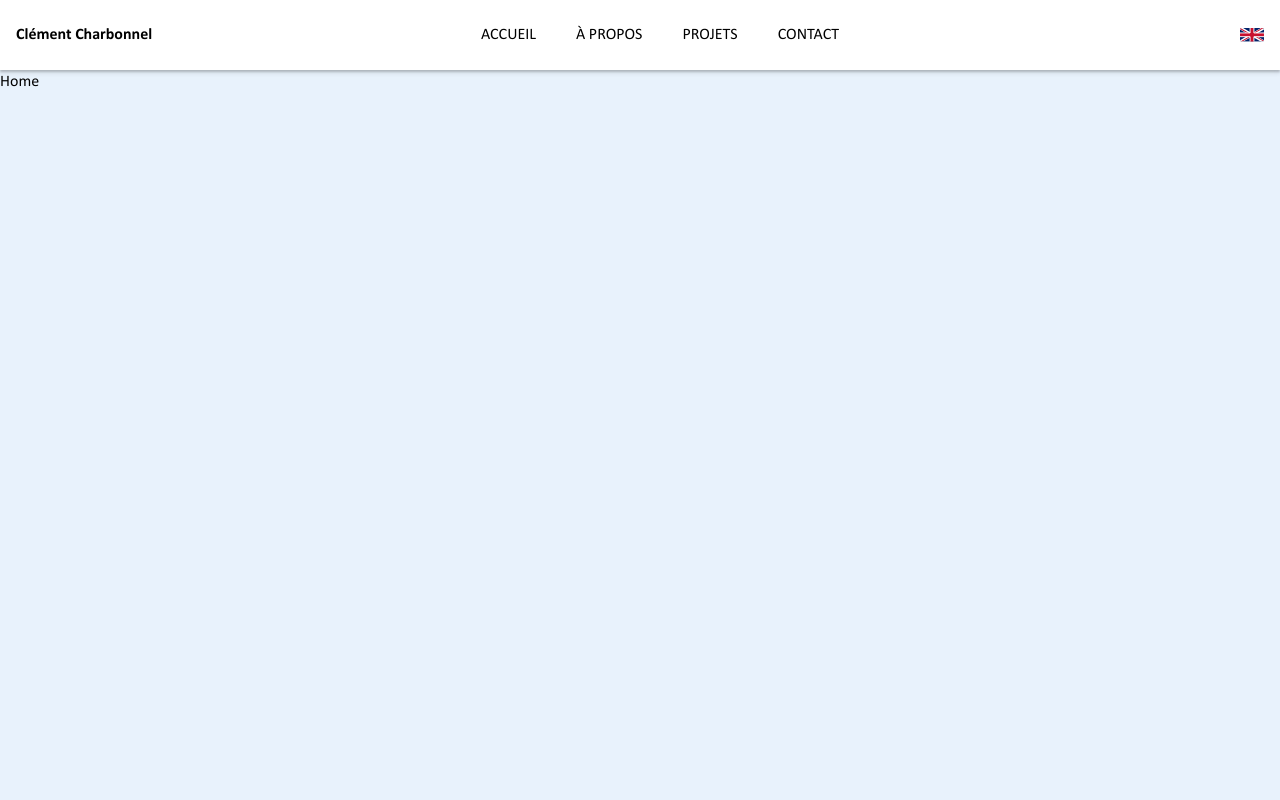
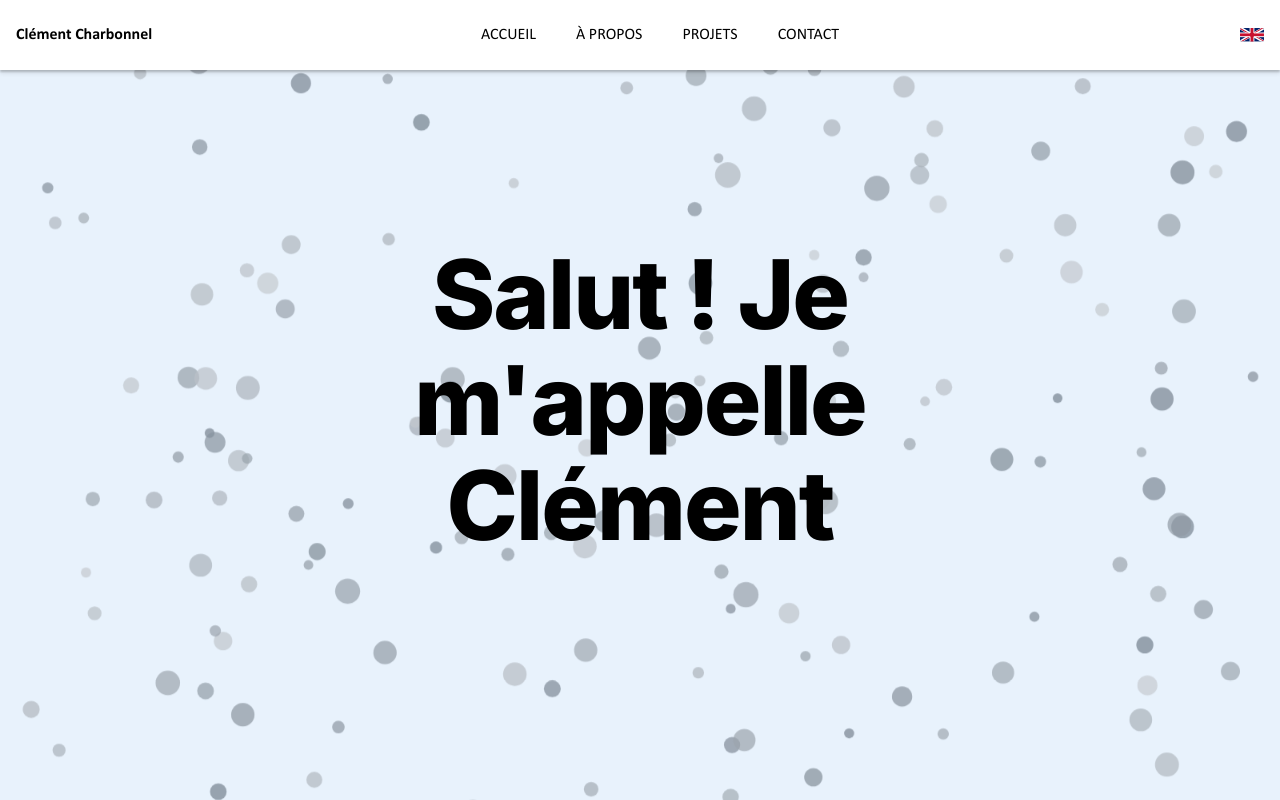
Before and after one commit to Clement38420/portfolio, a Vue app: page / in a window 1280 px wide. Built offline with nearby package versions, Linux system fonts and the light colour scheme.

Commit message:
feat: increase canvas virtual size for better sharpness

```diff
--- a/src/classes/Bubble.ts
+++ b/src/classes/Bubble.ts
@@ -11,12 +11,12 @@ export class Bubble {
   constructor(position: Position, velocity?: Velocity, radius?: number, color?: hslaColor) {
     this.position = position
     this.velocity = velocity || { x: (Math.random() - 0.5) / 2, y: (Math.random() - 0.5) / 2 }
-    this.radius = radius || Math.random() * 5 + 3
+    this.radius = radius || Math.random() * 10 + 6
     this.color = color || {
-      h: 0,
-      s: 0,
+      h: 210,
+      s: 10,
       l: Math.random() * 30 + 50,
-      a: 0.6,
+      a: 0.7,
     }
   }
 
--- a/src/components/HomeBubbles.vue
+++ b/src/components/HomeBubbles.vue
@@ -1,6 +1,6 @@
 <script setup lang="ts">
 import { computed, onMounted, useTemplateRef } from 'vue'
-import type { hslaColor, Position } from '@/types'
+import type { Position } from '@/types'
 import { Bubble } from '@/classes'
 
 const NUMBER_OF_BUBBLES = 200
@@ -50,8 +50,8 @@ onMounted(() => {
 
 const windowDimensions = computed(() => {
   return {
-    width: window.screen.width,
-    height: window.screen.height,
+    width: window.screen.width * 2, // Higher resolution with * 2
+    height: window.screen.height * 2,
   }
 })
 </script>
--- a/src/views/HomeView.vue
+++ b/src/views/HomeView.vue
@@ -1,5 +1,34 @@
-<script setup lang="ts"></script>
+<script setup lang="ts">
+import HomeBubbles from '@/components/HomeBubbles.vue'
+</script>
 
-<template>Home</template>
+<template>
+  <h2>Salut ! Je m'appelle Clément</h2>
+  <HomeBubbles></HomeBubbles>
+</template>
 
-<style scoped></style>
+<style scoped>
+h2 {
+  font-family: 'Inter', sans-serif;
+  font-size: clamp(2.5rem, 8vw, 6rem);
+  font-weight: 800;
+  line-height: 1.1;
+  position: absolute;
+  top: 50%;
+  left: 50%;
+  transform: translate(-50%, -50%);
+  text-align: center;
+  letter-spacing: -0.02em;
+  margin: 0;
+}
+
+#waveCanvas {
+  position: fixed;
+  top: 0;
+  left: 0;
+  width: 100vw;
+  height: 100vh;
+  z-index: -1;
+  pointer-events: none;
+}
+</style>
```
